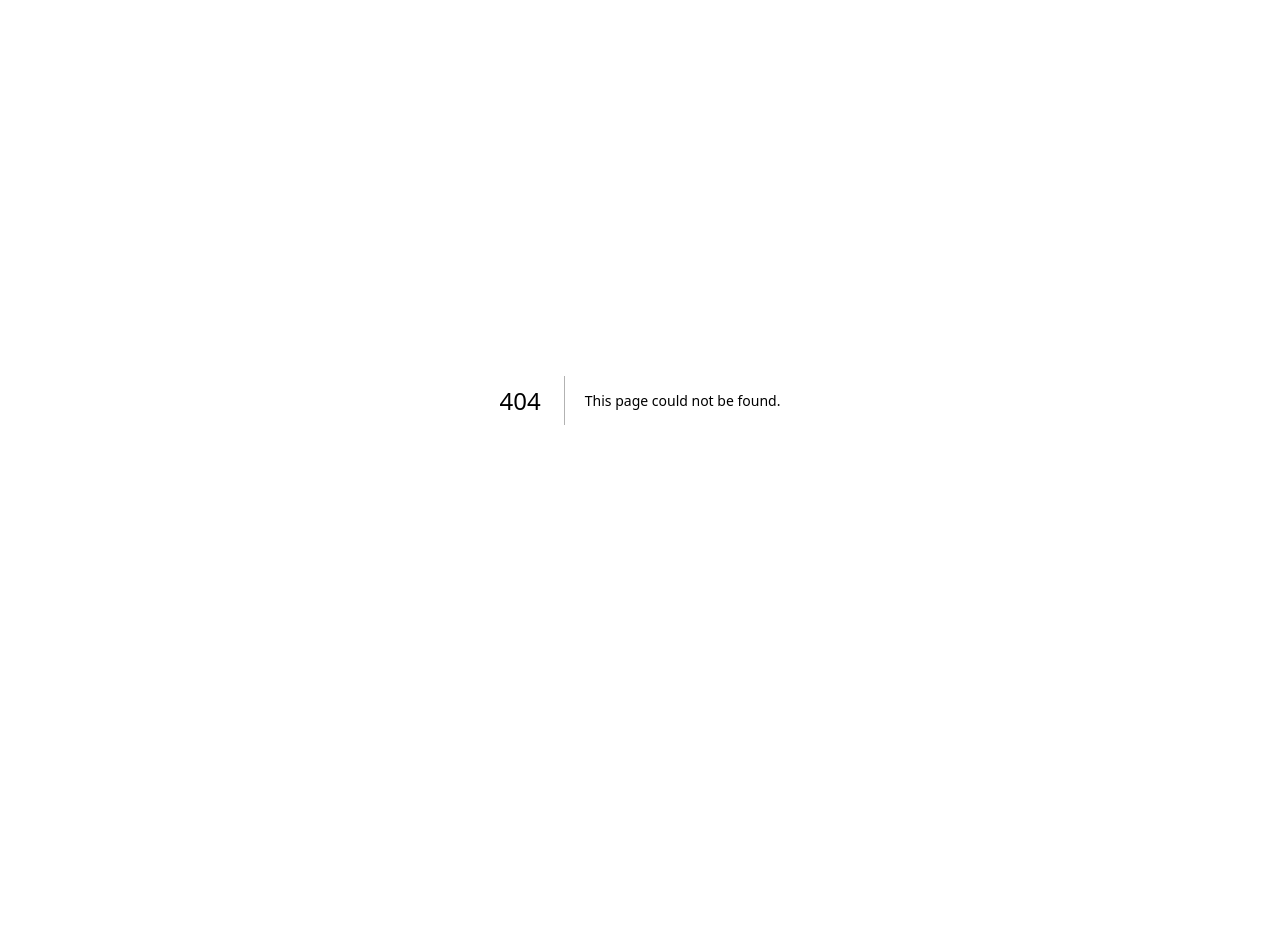
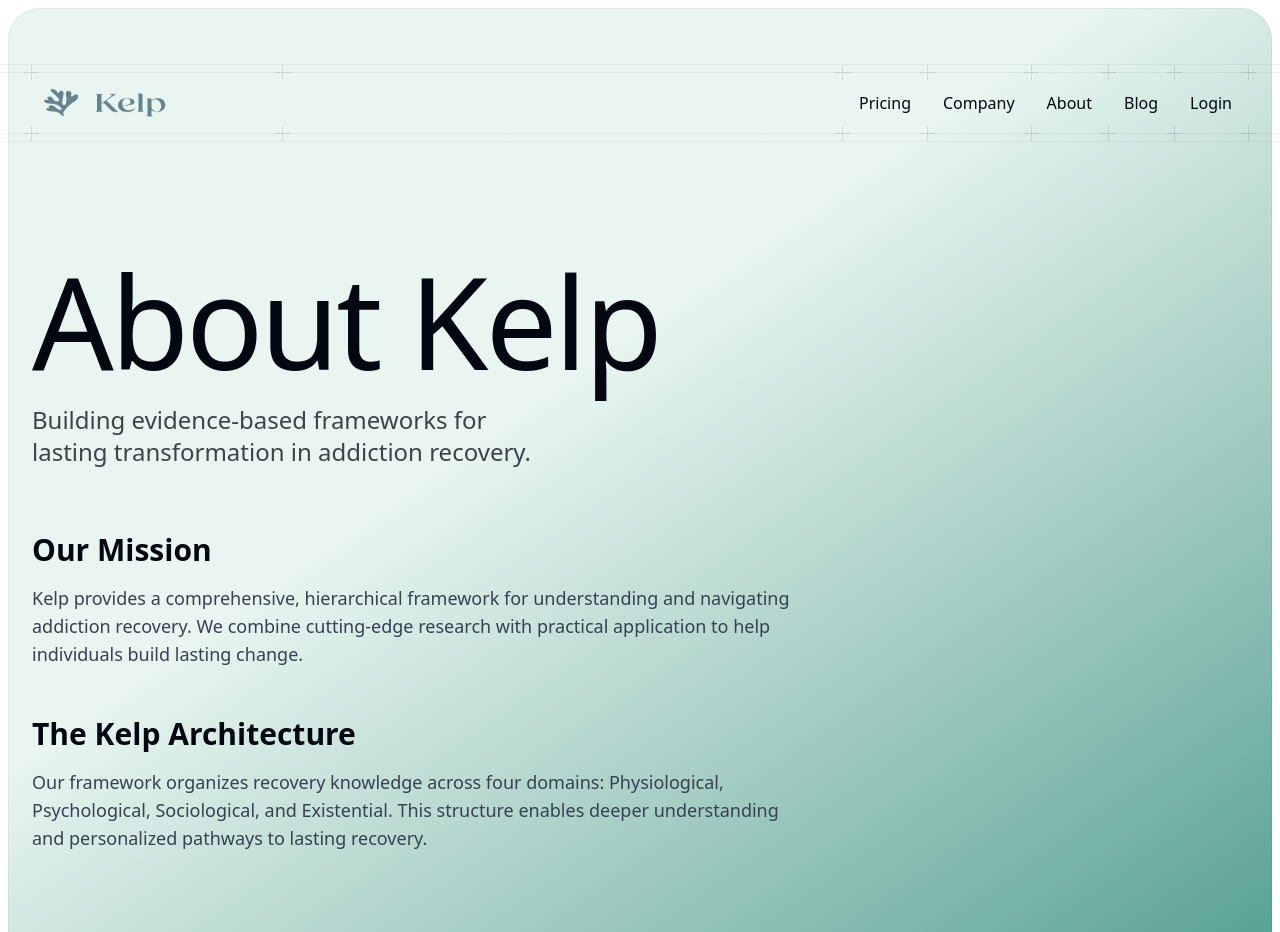
Before and after one commit to kelp-arch/kelp-ecosystem, a Next.js app in the folder apps/main/: page /about in a window 1280 px wide. Before the commit this address had no page. Shown: the top 932 px of the page. Before the commit the page ends 800 px from the top, so only its background shows below. Built offline with nearby package versions, Linux system fonts and the light colour scheme; a web font is replaced by a local one.

Commit message:
About Page

```diff
--- /dev/null
+++ b/apps/main/app/about/page.tsx
@@ -0,0 +1,47 @@
+import { Container } from '@/components/container'
+import { Footer } from '@/components/footer'
+import { Gradient } from '@/components/gradient'
+import { Navbar } from '@/components/navbar'
+import type { Metadata } from 'next'
+
+export const metadata: Metadata = {
+  title: 'About',
+  description: 'Learn about Kelp and our mission in addiction recovery',
+}
+
+export default function AboutPage() {
+  return (
+    <main className="overflow-hidden">
+      <div className="relative">
+        <Gradient className="absolute inset-2 bottom-0 rounded-4xl ring-1 ring-black/5 ring-inset" />
+        <Container className="relative">
+          <Navbar />
+          <div className="pb-24 pt-16 sm:pb-32 sm:pt-24 md:pb-48 md:pt-32">
+            <h1 className="font-display text-balance text-6xl/[0.9] font-medium tracking-tight text-gray-950 sm:text-8xl/[0.8] md:text-9xl/[0.8]">
+              About Kelp
+            </h1>
+            <p className="mt-8 max-w-lg text-xl/7 font-medium text-gray-950/75 sm:text-2xl/8">
+              Building evidence-based frameworks for lasting transformation in addiction recovery.
+            </p>
+
+            <div className="mt-16 max-w-3xl">
+              <h2 className="text-3xl font-semibold text-gray-950">Our Mission</h2>
+              <p className="mt-4 text-lg text-gray-700">
+                Kelp provides a comprehensive, hierarchical framework for understanding and navigating addiction recovery.
+                We combine cutting-edge research with practical application to help individuals build lasting change.
+              </p>
+
+              <h2 className="mt-12 text-3xl font-semibold text-gray-950">The Kelp Architecture</h2>
+              <p className="mt-4 text-lg text-gray-700">
+                Our framework organizes recovery knowledge across four domains: Physiological, Psychological,
+                Sociological, and Existential. This structure enables deeper understanding and personalized pathways
+                to lasting recovery.
+              </p>
+            </div>
+          </div>
+        </Container>
+        <Footer />
+      </div>
+    </main>
+  )
+}
--- a/apps/main/components/navbar.tsx
+++ b/apps/main/components/navbar.tsx
@@ -14,6 +14,7 @@ import { PlusGrid, PlusGridItem, PlusGridRow } from './plus-grid'
 const links = [
   { href: '/pricing', label: 'Pricing' },
   { href: '/company', label: 'Company' },
+  { href: '/about', label: 'About' },
   { href: '/blog', label: 'Blog' },
   { href: '/login', label: 'Login' },
 ]
```
